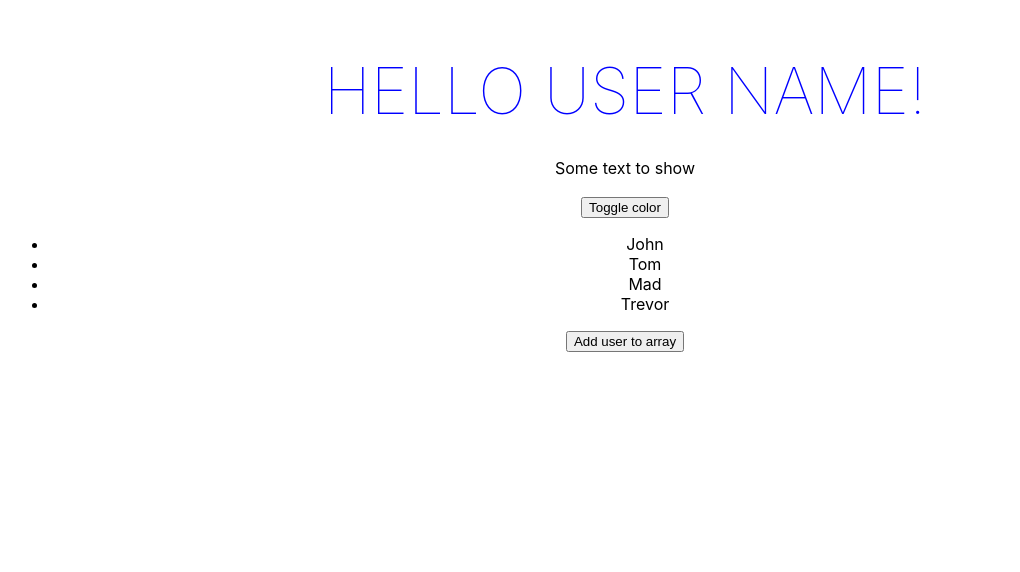
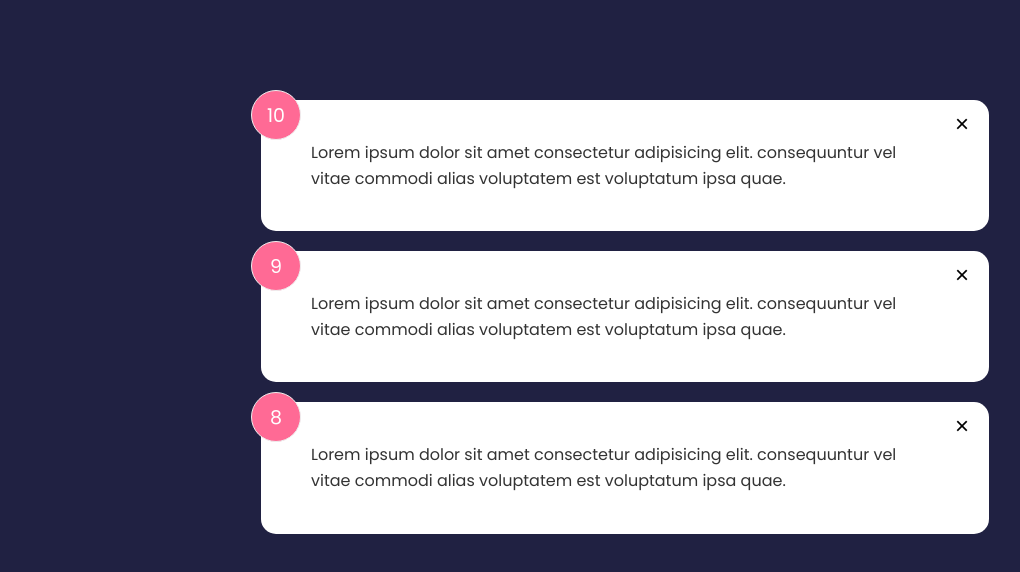
Before and after one commit to MaccKOT/Svelte-feedback-app, a Svelte app: page / in a window 1280 px wide. Shown: the top 572 px of the page, without its empty margins (15-1035 px from the left). Built offline with nearby package versions, Linux system fonts and the light colour scheme.

Commit message:
Components and event dispatch

```diff
--- a/index.html
+++ b/index.html
@@ -5,6 +5,33 @@
     <link rel="icon" href="/favicon.ico" />
     <meta name="viewport" content="width=device-width, initial-scale=1.0" />
     <title>Svelte Crash Course 2021</title>
+    <style>
+      /* Global css */
+      @import url('https://fonts.googleapis.com/css2?family=Poppins:wght@400;600;700&display=swap');
+
+      * {
+        box-sizing: border-box;
+        margin: 0;
+        padding: 0;
+      }
+
+      body {
+        font-family: 'Poppins', sans-serif;
+        background-color: #202142;
+        line-height: 1.6;
+        color: #fff;
+      }
+
+      ul {
+        list-style: none;
+      }
+
+      .container {
+        max-width: 768px;
+        margin: 100px auto;
+        padding: 0 20px;
+      }
+    </style>
   </head>
   <body>
     <div id="app"></div>
--- a/src/App.svelte
+++ b/src/App.svelte
@@ -1,49 +1,35 @@
 <script>
-  let firstName = 'User';
-  let lastName = 'Name';
-  let color = 'blue';
-  let showText = true;
-  let users = [
-    { id: 1, name: 'John' },
-    { id: 2, name: 'Tom' },
-    { id: 3, name: 'Mad' },
-    { id: 4, name: 'Trevor' },
+  import FeedbackList from './components/FeedbackList.svelte';
+
+  // initial store
+  let feedback = [
+    {
+      id: 1,
+      rating: 10,
+      text: 'Lorem ipsum dolor sit amet consectetur adipisicing elit. consequuntur vel vitae commodi alias voluptatem est voluptatum ipsa quae.',
+    },
+    {
+      id: 2,
+      rating: 9,
+      text: 'Lorem ipsum dolor sit amet consectetur adipisicing elit. consequuntur vel vitae commodi alias voluptatem est voluptatum ipsa quae.',
+    },
+    {
+      id: 3,
+      rating: 8,
+      text: 'Lorem ipsum dolor sit amet consectetur adipisicing elit. consequuntur vel vitae commodi alias voluptatem est voluptatum ipsa quae.',
+    },
   ];
 
-  $: name = firstName + ' ' + lastName;
+  const deleteFeedback = (e) => {
+    // console.log(e.detail); // our data from custom event
+    const itemId = e.detail;
 
-  const toggle = () => {
-    color = color === 'blue' ? 'crimson' : 'blue';
-    showText = !showText;
-  };
-
-  const addUser = () => {
-    // users.push({
-    //   id: 5,
-    //   name: 'New User',
-    // }); -- not work
-
-    users = [...users, { id: Math.random() * 100, name: 'New User' }];
+    feedback = feedback.filter((item) => item.id !== itemId);
   };
 </script>
 
-<main>
-  <h1 style="color: {color};">Hello {name}!</h1>
-
-  {#if showText}
-    <p>Some text to show</p>
-  {:else}
-    <p>showText is false</p>
-  {/if}
-
-  <button type="button" on:click={toggle}>Toggle color</button>
-
-  <ul>
-    {#each users as user (user.id)}
-      <li>{user.name}</li>
-    {/each}
-  </ul>
-  <button type="button" on:click={addUser}>Add user to array</button>
+<main class="container">
+  <FeedbackList {feedback} on:delete-feedback={deleteFeedback} />
 </main>
 
 <style>
@@ -51,41 +37,4 @@
     font-family: -apple-system, BlinkMacSystemFont, 'Segoe UI', Roboto, Oxygen,
       Ubuntu, Cantarell, 'Open Sans', 'Helvetica Neue', sans-serif;
   }
-
-  main {
-    text-align: center;
-    padding: 1em;
-    margin: 0 auto;
-  }
-
-  img {
-    height: 16rem;
-    width: 16rem;
-  }
-
-  h1 {
-    color: #ff3e00;
-    text-transform: uppercase;
-    font-size: 4rem;
-    font-weight: 100;
-    line-height: 1.1;
-    margin: 2rem auto;
-    max-width: 14rem;
-  }
-
-  p {
-    max-width: 14rem;
-    margin: 1rem auto;
-    line-height: 1.35;
-  }
-
-  @media (min-width: 480px) {
-    h1 {
-      max-width: none;
-    }
-
-    p {
-      max-width: none;
-    }
-  }
 </style>
--- /dev/null
+++ b/src/components/Card.svelte
@@ -0,0 +1,16 @@
+<!-- UI component, we don't need script -->
+
+<div class="card">
+  <slot />
+</div>
+
+<style>
+  .card {
+    background-color: #fff;
+    color: #333;
+    border-radius: 15px;
+    padding: 40px 50px;
+    margin: 20px 0;
+    position: relative;
+  }
+</style>
--- /dev/null
+++ b/src/components/FeedbackItem.svelte
@@ -0,0 +1,52 @@
+<script>
+  import Card from './Card.svelte';
+  import { createEventDispatcher } from 'svelte';
+
+  export let item;
+
+  const dispatch = createEventDispatcher();
+
+  const nandleDelete = (itemId) => {
+    // we need dispatch custom event and delete item in array in App component
+    dispatch('delete-feedback', itemId);
+  };
+</script>
+
+<Card>
+  <div class="num-display">
+    {item.rating}
+  </div>
+  <button on:click={() => nandleDelete(item.id)} class="close" type="button"
+    >×</button
+  >
+  <p class="text-display">
+    {item.text}
+  </p>
+</Card>
+
+<style>
+  .num-display {
+    position: absolute;
+    top: -10px;
+    left: -10px;
+    width: 50px;
+    height: 50px;
+    background: #ff6a95;
+    color: #fff;
+    border: 1px #eee solid;
+    border-radius: 50%;
+    padding: 10px;
+    text-align: center;
+    font-size: 19px;
+  }
+
+  .close {
+    position: absolute;
+    top: 10px;
+    right: 20px;
+    cursor: pointer;
+    font-size: 1.5rem;
+    background: none;
+    border: none;
+  }
+</style>
--- /dev/null
+++ b/src/components/FeedbackList.svelte
@@ -0,0 +1,11 @@
+<script>
+  import FeedbackItem from './FeedbackItem.svelte';
+  export let feedback = [];
+
+  // console.log(feedback);
+</script>
+
+{#each feedback as fb (fb.id)}
+  <!-- on:delete-feedback - forward custom event to upper component -->
+  <FeedbackItem item={fb} on:delete-feedback />
+{/each}
```
